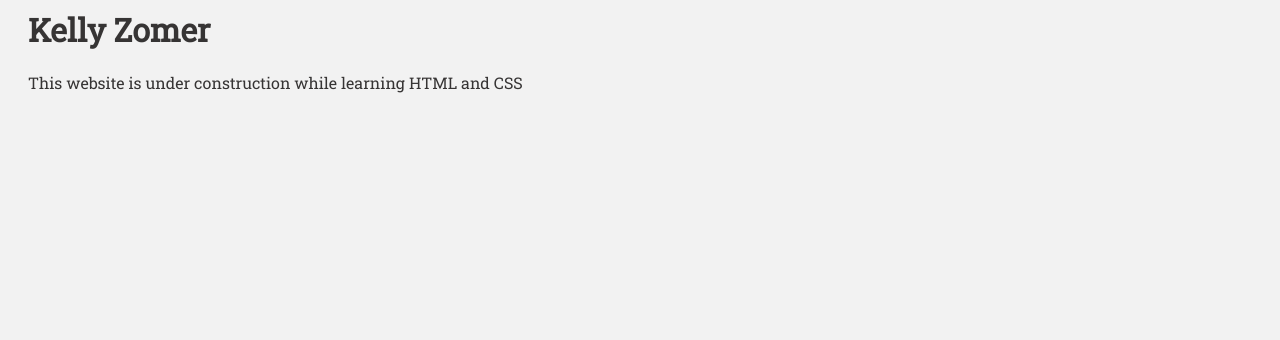
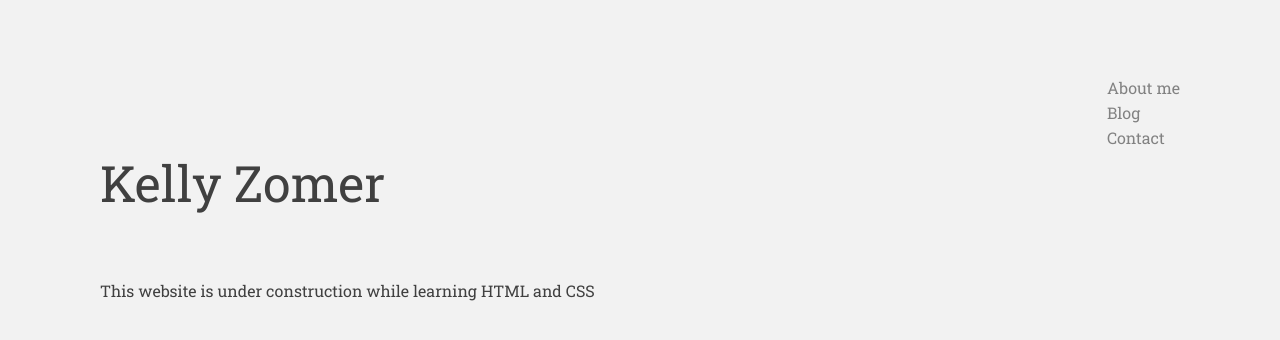
Before and after one commit to kellyzomer/kellyzomer.github.io, a plain HTML site: page index.html in a window 1280 px wide. Drawn offline with Linux system fonts and the light colour scheme.

Commit message:
ADD Navigation bar and style

```diff
--- a/index.html
+++ b/index.html
@@ -8,9 +8,19 @@
 
 
 <body>
+<!-- Navigation Bar -->
+  <ul>
+    <li>
+        <a href="#about me">About me</a>
+        </li>
+        <li>
+        <a href="#blog">Blog</a>
+        </li>
+        <li>
+        <a href="#contact">Contact</a>
+    </li>
+</ul>
 
-<h1>Kelly Zomer</h1>
-
-<p>This website is under construction while learning HTML and CSS</p>
-
+   <h1>Kelly Zomer</h1>
+   <p>This website is under construction while learning HTML and CSS</p>
 </body>
--- a/style.css
+++ b/style.css
@@ -5,9 +5,35 @@
 body {
     background-color: #f2f2f2;
     font-family: 'Roboto Slab';
+    margin: 75px 100px 75px;
 }
 
-h1, p {
-    color: #363434;
-    margin-left: 20px;
+ul {
+    list-style-type: none;
+    margin:  0px;
+    float: right;
+    text-align: left;
 }
+
+li a {
+    line-height: 25px;
+    color: #828282;
+    text-decoration: none;
+}
+
+li a:hover {
+    color: #149641;
+}
+
+h1 {
+    color: #404040;
+    font-size: 50px;
+    font-weight: 400;
+    padding-top: 75px;
+}
+
+
+p {
+    color:  #404040;
+    padding-top: 30px;
+}
```
